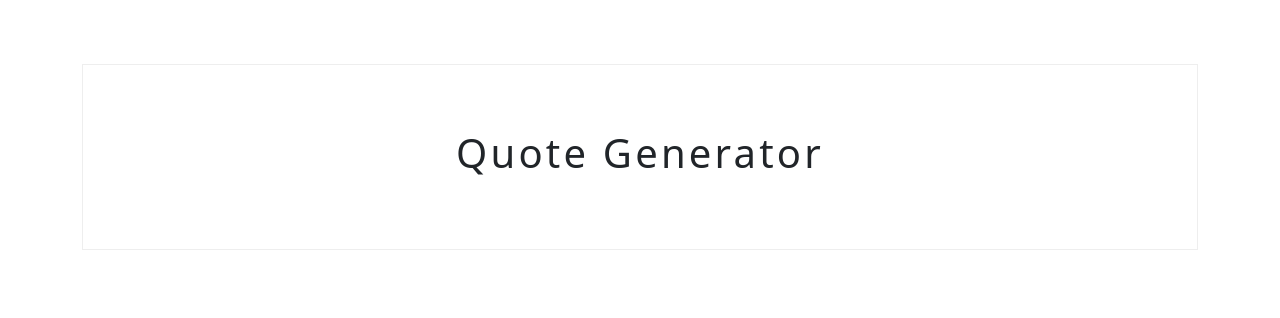
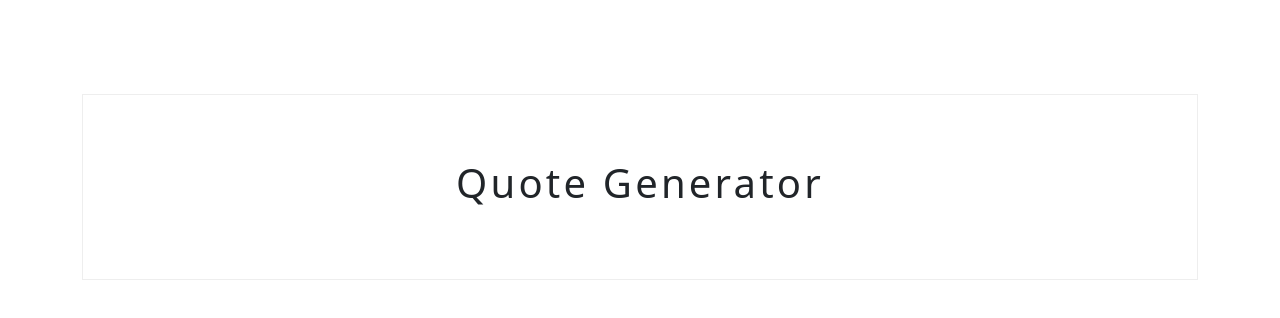
Before and after one commit to fobiero/Core_IP_1-_Quote-generator, an Angular app: page / in a window 1280 px wide. Shown: the top 318 px of the page. Built offline with nearby package versions, Linux system fonts and the light colour scheme.

Commit message:
setup rebuild

```diff
--- a/src/styles.css
+++ b/src/styles.css
@@ -9,6 +9,13 @@ html,
 body {
     font-family: 'Poppins', sans-serif;
     scroll-behavior: smooth;
+}
+
+.container {
+    max-width: 500px;
+    margin: 30px auto;
+    overflow: auto;
+    min-height: 300px;
 }
 
 h1 {
```
